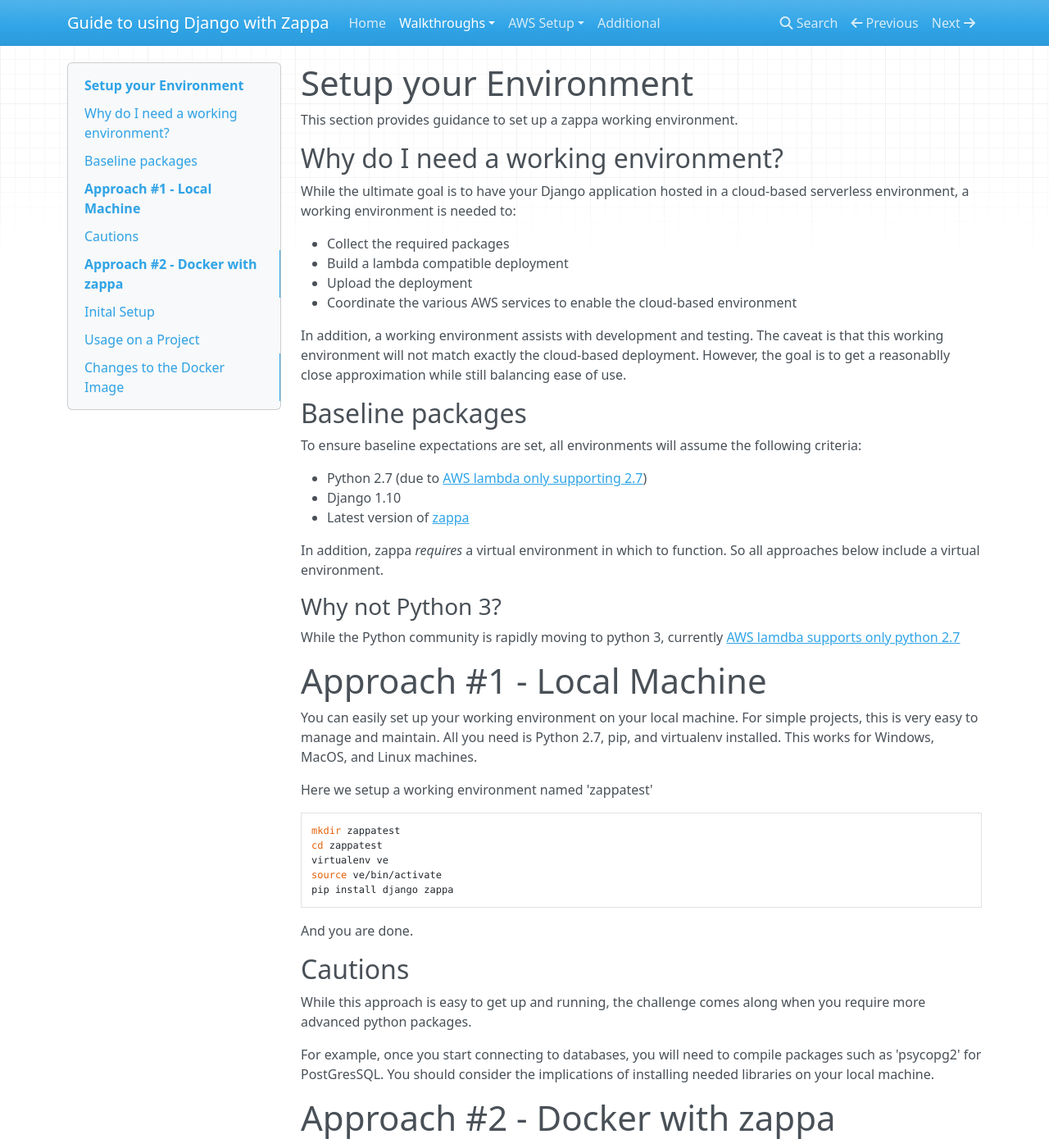
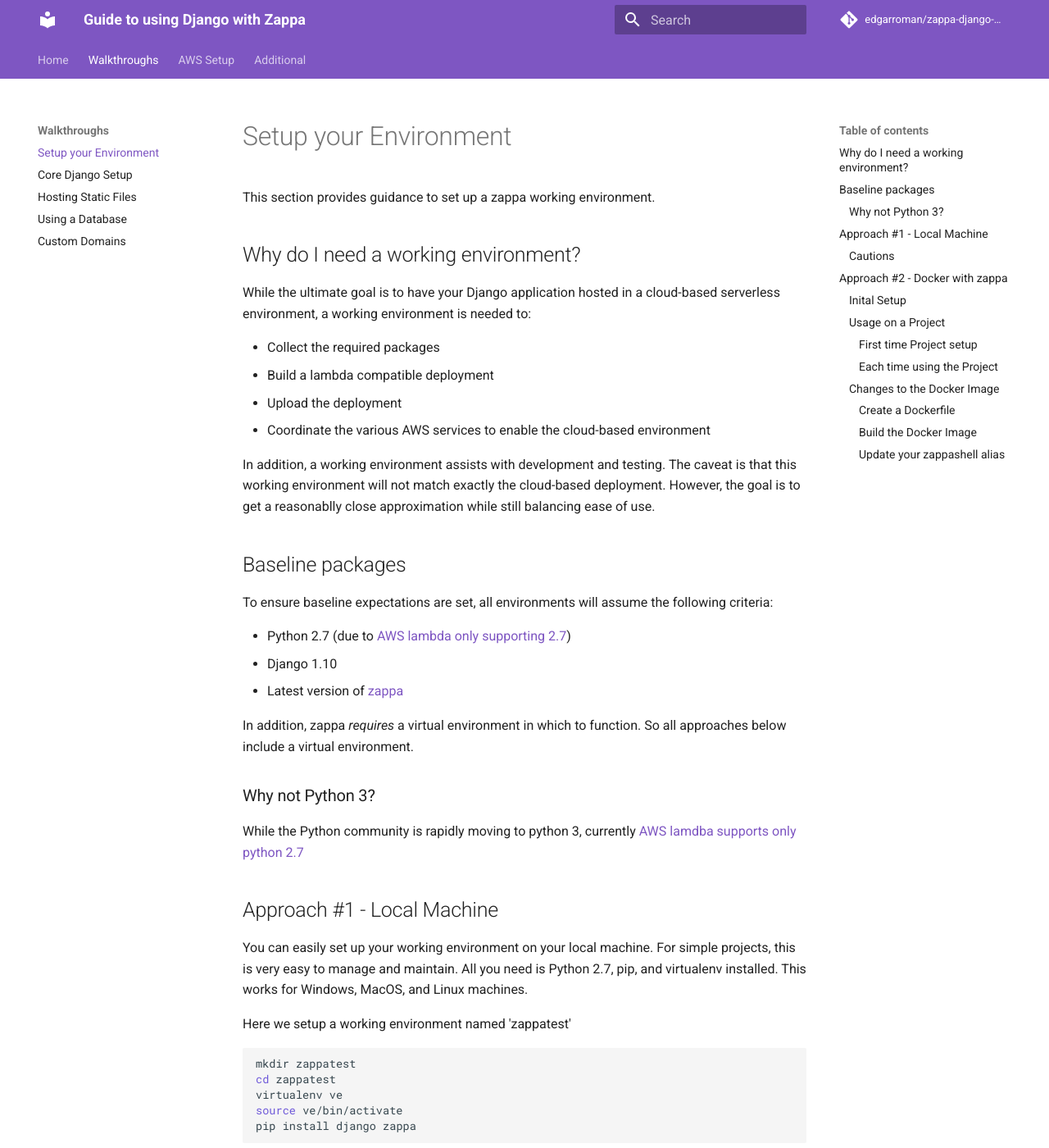
Before and after one commit to edgarroman/zappa-django-guide, an MkDocs documentation site: the page built from docs/setup.md, in a window 1280 px wide and 1400 px high. Shown: the whole window at 82% size. Built offline with MkDocs 1.6.1 and Material for MkDocs 9.7.7, drawn with Linux system fonts in a browser that asks for light colours; nearby versions of some CDN libraries; comment, search, counter and statistics services are not loaded; old or Windows-style settings are respelled for this version of MkDocs; some of the changed text lies outside the part shown.

Commit message:
Upgraded to mkdocs-material

````diff
--- a/docs/setup.md
+++ b/docs/setup.md
@@ -27,7 +27,7 @@
 
 While the Python community is rapidly moving to python 3, currently [AWS lamdba supports only python 2.7](http://docs.aws.amazon.com/lambda/latest/dg/current-supported-versions.html)
 
-# Approach #1 - Local Machine
+## Approach #1 - Local Machine
 
 You can easily set up your working environment on your local machine. For simple projects, this is very easy to manage and maintain.  All you need is Python 2.7, pip, and virtualenv installed.  This works for Windows, MacOS, and Linux machines.
 
@@ -42,19 +42,19 @@
 ```
 And you are done.
 
-## Cautions
+### Cautions
 
 While this approach is easy to get up and running, the challenge comes along when you require more advanced python packages.
 
 For example, once you start connecting to databases, you will need to compile packages such as 'psycopg2' for PostGresSQL.  You should consider the implications of installing needed libraries on your local machine.
 
-# Approach #2 - Docker with zappa
+## Approach #2 - Docker with zappa
 
 Sometimes leveraging Docker to create an isolated working environment is a good idea.  It takes more work to setup initially, but once you have the foundations, it is quite easy to create multiple working environments and it is easier to share those same environments with other folks on your team.
 
 Most of this information is taken from the [current zappa docker project](https://github.com/danielwhatmuff/zappa).  Be sure to check that repo for current updates.
 
-## Inital Setup
+### Inital Setup
 
 These steps need to be performed once
 
@@ -82,11 +82,11 @@
 alias zappashell >> ~/.bash_profile
 ```
 
-## Usage on a Project
+### Usage on a Project
 
 Once the steps above are complete, then it is very easy to start a working environment.
 
-### First time Project setup
+#### First time Project setup
 
 You will need to install any python dependencies and/or system libraries.  To fire up the docker container use:
 
@@ -113,7 +113,7 @@
 
 At this point, you are ready to start using zappa.  Once you are finished, you can simply exit the container.
 
-### Each time using the Project
+#### Each time using the Project
 
 Subsequent times you'd like to use the project, merely fire up the container:
 ```sh
@@ -123,13 +123,13 @@
 (ve)zappa>
 ```
 
-## Changes to the Docker Image
+### Changes to the Docker Image
 
 Once at the zappashell prompt you can install any needed libraries.  But if you depend on libraries that are installed in the system (essentially anything out of the current directory and virtual environment), they will be lost when the container exits.
 
 The solution is to make your own Docker Image.  Full directions of creating a Docker Image is beyond the scope of this document, but essentially there are a few steps
 
-### Create a Dockerfile
+#### Create a Dockerfile
 
 In the local directory create a Dockerfile (note that only the 'D' is capitalized)
 
@@ -141,7 +141,7 @@
 CMD ["zappa"]
 ```
 
-### Build the Docker Image
+#### Build the Docker Image
 
 In the same directory as the Dockerfile
 
@@ -149,7 +149,7 @@
 docker build -t myzappa .
 ```
 
-### Update your zappashell alias
+#### Update your zappashell alias
 
 To make sure it points to your new image.  Essentially replace `danielwhatmuff/zappa` with `myzappa`.  Example:
 ```sh
--- a/mkdocs.yml
+++ b/mkdocs.yml
@@ -1,4 +1,9 @@
 site_name: Guide to using Django with Zappa
+repo_name: 'edgarroman/zappa-django-guide'
+repo_url: https://github.com/edgarroman/zappa-django-guide
+site_description: A full featured walkthough of using Django on Zappa (powered by AWS Lambda in serverless environment)
+copyright: Copyright &copy; 2016 - 2017 <a href="https://github.com/edgarroman">Edgar Roman</a>
+
 pages:
   - Home: 'index.md'
   - Walkthroughs:
@@ -7,9 +12,9 @@
     - 'Hosting Static Files' : 'walk_static.md'
     - 'Using a Database' : 'walk_database.md'
     - 'Custom Domains' : 'walk_domain.md'
-    - 'Wrangling Media Files' : 'walk_media.md'
-    - 'Tasks and Events' : 'walk_scheduling.md'
-    - 'Debugging' : 'walk_debug.md'
+#    - 'Wrangling Media Files' : 'walk_media.md'
+#    - 'Tasks and Events' : 'walk_scheduling.md'
+#    - 'Debugging' : 'walk_debug.md'
   - AWS Setup:
     - 'Managing Credentials' : 'aws_credentials.md'
     - 'Adventures in Networking' : 'aws_network.md'
@@ -17,6 +22,20 @@
     - 'Working with Route53' : 'aws_route53.md'
     - 'AWS Credential Manager (ACM)' : 'aws_acm.md'
   - Additional: 'additional.md'
+theme: 'material'
+extra:
+  palette:
+    primary: 'deep purple'
+  feature:
+      tabs: true
 markdown_extensions:
+  - codehilite
   - pymdownx.superfences
-# - pymdownx.github
+  - admonition
+  - toc(permalink=true)
+social:
+    - type: github
+      link: https://github.com/edgarroman
+google_analytics:
+  - 'UA-97437653-1'
+  - 'auto'
--- a/requirements.txt
+++ b/requirements.txt
@@ -1,2 +1,3 @@
-mkdocs==0.16.1
-pymdown-extensions==1.2
+mkdocs==0.16.3
+pymdown-extensions==2.0
+mkdocs-material==1.5.4
````
Also changed, not shown: docs/walk_database.md (+2 -2 lines), docs/walk_domain.md (+2 -1 lines).
